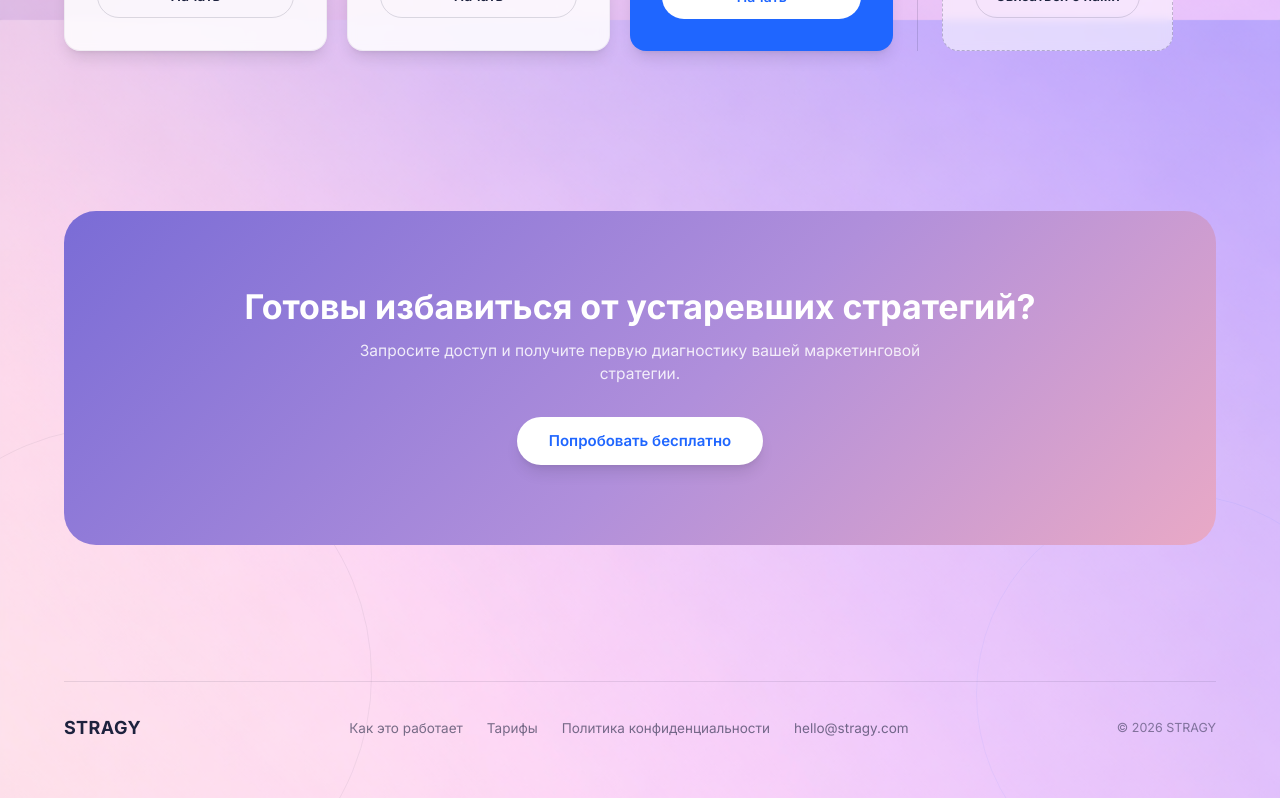
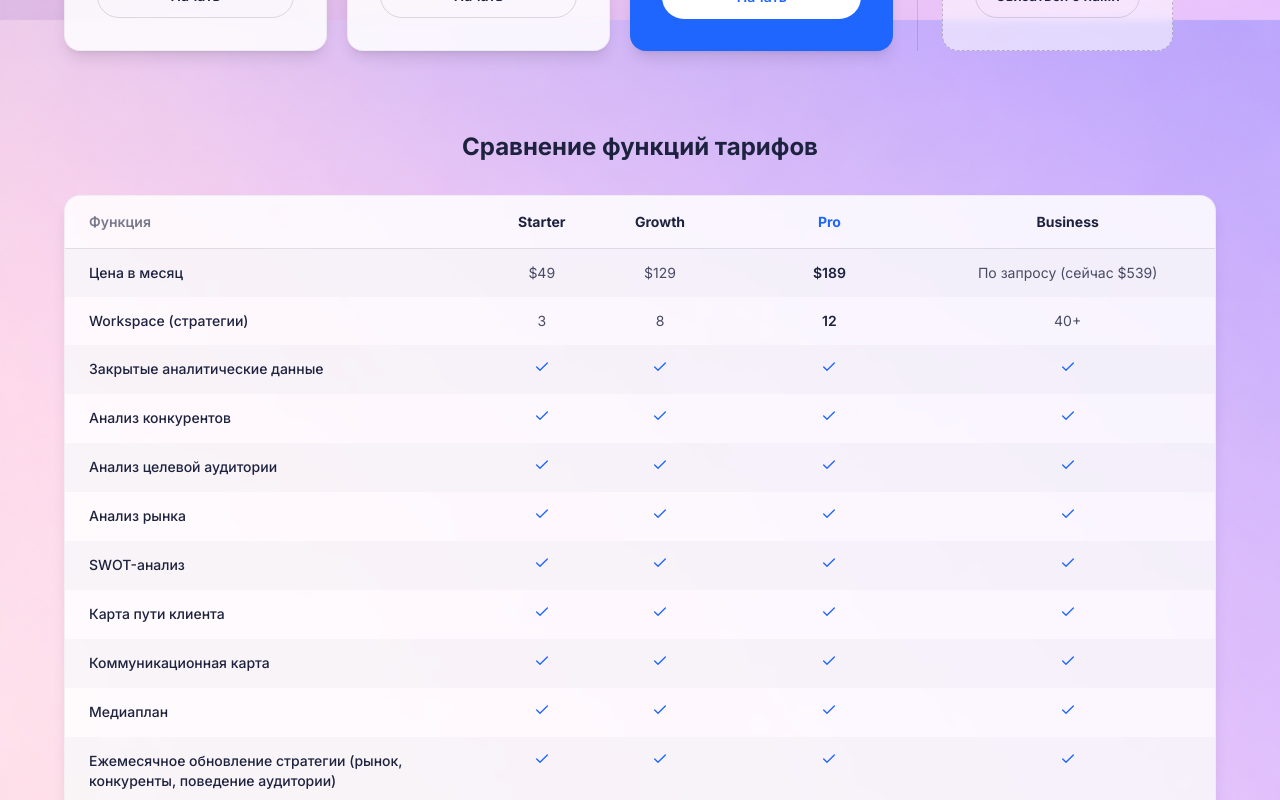
Before and after one commit to irena-sharapa/stragy-leap-launch, a React (Vite) app: page /ru/kak-rabotaet in a window 1280 px wide. Shown: the part 3820-4620 px from the top of the page. Built offline with nearby package versions, Linux system fonts and the light colour scheme.

Commit message:
Changes
Co-authored-by: irena-sharapa <204727947+irena-sharapa@users.noreply.github.com>

```diff
--- a/src/pages/Index.tsx
+++ b/src/pages/Index.tsx
@@ -501,6 +501,75 @@ const Index = () => {
                   <div className="lg:basis-[20%] flex">{renderPlanCard(businessPlan, 99)}</div>
                 )}
               </div>
+
+              {/* Feature comparison table */}
+              <div className="mt-14 md:mt-20">
+                <h3 className="text-center text-xl md:text-2xl font-extrabold text-stragy-dark-text mb-6 md:mb-8">
+                  {t.pricing.compare.title}
+                </h3>
+                <div className="rounded-2xl bg-white/85 backdrop-blur-sm border border-stragy-dark-text/[0.05] shadow-lg overflow-hidden">
+                  <div className="overflow-x-auto">
+                    <table className="w-full min-w-[760px] text-left text-[13px] md:text-sm">
+                      <thead>
+                        <tr className="border-b border-stragy-dark-text/10">
+                          <th className="px-4 md:px-6 py-4 font-semibold text-stragy-dark-text/60 w-[38%]">
+                            {t.pricing.compare.featureLabel}
+                          </th>
+                          {t.pricing.compare.tiers.map((tier, ti) => (
+                            <th
+                              key={tier}
+                              className={`px-3 md:px-4 py-4 font-bold text-center ${
+                                tier === "Pro" ? "text-primary" : "text-stragy-dark-text"
+                              }`}
+                            >
+                              {tier}
+                            </th>
+                          ))}
+                        </tr>
+                      </thead>
+                      <tbody>
+                        {t.pricing.compare.rows.map((row, ri) => (
+                          <tr
+                            key={ri}
+                            className={ri % 2 === 0 ? "bg-stragy-dark-text/[0.025]" : ""}
+                          >
+                            <td className="px-4 md:px-6 py-3.5 font-medium text-stragy-dark-text align-top">
+                              {row.label}
+                            </td>
+                            {row.values.map((v, vi) => {
+                              const yes = /^(Да|Yes|Sí)/.test(v);
+                              const no = v === "—";
+                              return (
+                                <td
+                                  key={vi}
+                                  className={`px-3 md:px-4 py-3.5 text-center align-top ${
+                                    no
+                                      ? "text-stragy-dark-text/30"
+                                      : vi === 2
+                                        ? "text-stragy-dark-text font-semibold"
+                                        : "text-stragy-dark-text/80"
+                                  }`}
+                                >
+                                  {yes ? (
+                                    <span className="inline-flex items-center justify-center gap-1.5">
+                                      <Check className="w-4 h-4 text-primary shrink-0" />
+                                      {v.replace(/^(Да|Yes|Sí)\s*/, "") && (
+                                        <span>{v.replace(/^(Да|Yes|Sí)\s*/, "")}</span>
+                                      )}
+                                    </span>
+                                  ) : (
+                                    v
+                                  )}
+                                </td>
+                              );
+                            })}
+                          </tr>
+                        ))}
+                      </tbody>
+                    </table>
+                  </div>
+                </div>
+              </div>
             </div>
           </section>
 
```
